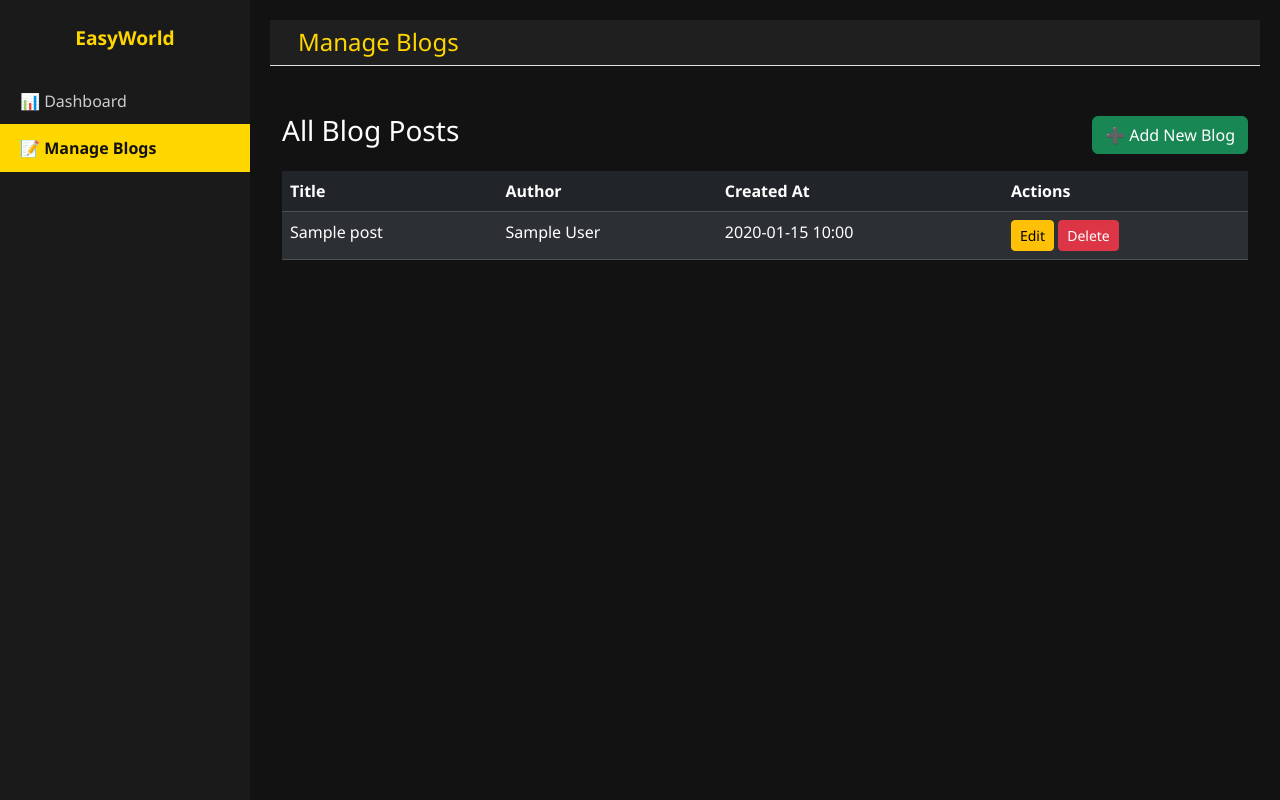
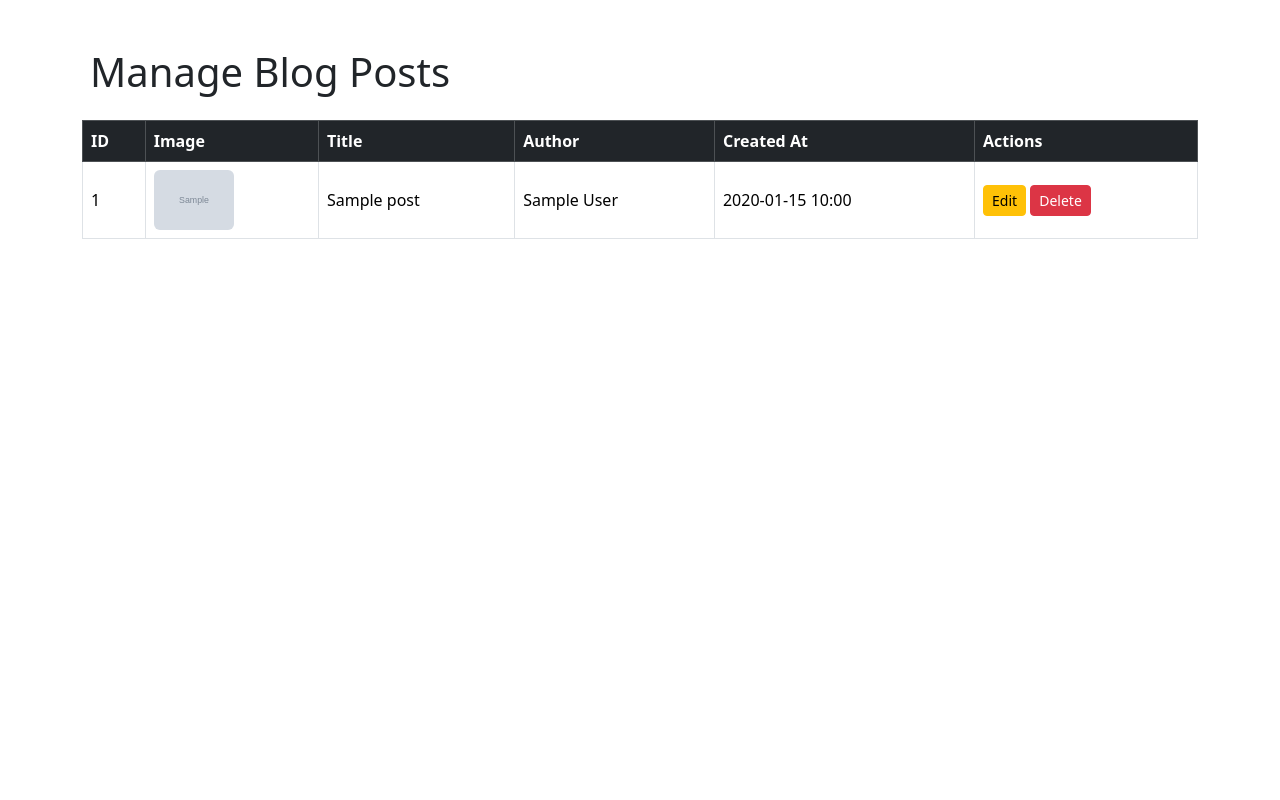
Before and after one commit to RagnarJnr/easyworld-final, a Flask app: page /manage_blogs in a window 1280 px wide. Run offline with Flask 3, Linux system fonts and the light colour scheme; tables that the repository leaves empty hold one stand-in row (values such as "Sample post"); grey boxes marked "Sample" are stand-in pictures; some libraries are stand-ins or nearby versions.

Commit message:
Update manage_blogs.html

```diff
--- a/templates/manage_blogs.html
+++ b/templates/manage_blogs.html
@@ -3,45 +3,20 @@
 <head>
   <meta charset="UTF-8">
   <meta name="viewport" content="width=device-width, initial-scale=1.0">
-  <title>Manage Blogs - EasyWorld</title>
-  <link href="https://cdn.jsdelivr.net/npm/bootstrap@5.3.2/dist/css/bootstrap.min.css" rel="stylesheet">
-  <link rel="stylesheet" href="{{ url_for('static', filename='css/dashboard.css') }}">
+  <title>Manage Blogs - EasyWorld Co. Op</title>
+  <link rel="stylesheet" href="{{ url_for('static', filename='assets/css/bootstrap.min.css') }}">
+  <link rel="stylesheet" href="{{ url_for('static', filename='fontawesome/css/all.min.css') }}">
 </head>
 <body>
-<div id="wrapper">
-  <!-- Sidebar -->
-  <div id="sidebar-wrapper">
-    <div class="sidebar-heading text-center py-4 fw-bold">EasyWorld</div>
-    <div class="list-group list-group-flush">
-      <a href="{{ url_for('dashboard') }}" class="list-group-item">📊 Dashboard</a>
-      <a href="{{ url_for('manage_blogs') }}" class="list-group-item active">📝 Manage Blogs</a>
-    </div>
-  </div>
+  <div class="container mt-5">
+    <h1 class="mb-4"><i class="fas fa-pen-nib me-2"></i> Manage Blog Posts</h1>
 
-  <!-- Page Content -->
-  <div id="page-content-wrapper" class="w-100">
-    <!-- Top Navbar -->
-    <nav class="navbar navbar-expand-lg navbar-dark border-bottom">
-      <div class="container-fluid">
-        <button class="btn" id="sidebarToggle">☰</button>
-        <h4 class="ms-3 mb-0">Manage Blogs</h4>
-      </div>
-    </nav>
-
-    <!-- Blog Management Section -->
-    <div class="container mt-5">
-      <div class="d-flex justify-content-between align-items-center mb-3">
-        <h3>All Blog Posts</h3>
-        <!-- Add Blog Button -->
-        <button class="btn btn-success" data-bs-toggle="modal" data-bs-target="#addModal">
-          ➕ Add New Blog
-        </button>
-      </div>
-
-      <!-- Blog Table -->
-      <table class="table table-dark table-striped">
-        <thead>
+    <div class="table-responsive">
+      <table class="table table-bordered table-hover align-middle">
+        <thead class="table-dark">
           <tr>
+            <th>ID</th>
+            <th>Image</th>
             <th>Title</th>
             <th>Author</th>
             <th>Created At</th>
@@ -50,142 +25,36 @@
         </thead>
         <tbody>
           {% for post in posts %}
-          <tr id="post-{{ post.id }}">
+          <tr>
+            <td>{{ post.id }}</td>
+            <td>
+              {% if post.image_filename %}
+                <img src="{{ url_for('static', filename='uploads/' ~ post.image_filename) }}"
+                     alt="Blog Image" width="80" class="rounded">
+              {% else %}
+                <span class="text-muted">No Image</span>
+              {% endif %}
+            </td>
             <td>{{ post.title }}</td>
             <td>{{ post.author }}</td>
-            <td>{{ post.created_at.strftime('%Y-%m-%d %H:%M') }}</td>
+            <td>{{ post.created_at.strftime("%Y-%m-%d %H:%M") }}</td>
             <td>
-              <!-- Edit -->
-              <button class="btn btn-warning btn-sm"
-                      data-bs-toggle="modal"
-                      data-bs-target="#editModal{{ post.id }}">
-                Edit
-              </button>
-              <!-- Delete -->
-              <button class="btn btn-danger btn-sm" onclick="deleteBlog({{ post.id }})">
-                Delete
-              </button>
+              <a href="{{ url_for('edit_blog', id=post.id) }}" class="btn btn-sm btn-warning">
+                <i class="fas fa-edit"></i> Edit
+              </a>
+              <a href="{{ url_for('delete_blog', id=post.id) }}"
+                 class="btn btn-sm btn-danger"
+                 onclick="return confirm('Are you sure you want to delete this post?');">
+                <i class="fas fa-trash"></i> Delete
+              </a>
             </td>
           </tr>
-
-          <!-- Edit Modal -->
-          <div class="modal fade" id="editModal{{ post.id }}" tabindex="-1" aria-hidden="true">
-            <div class="modal-dialog modal-lg">
-              <div class="modal-content bg-dark text-light">
-                <div class="modal-header">
-                  <h5 class="modal-title">Edit Blog Post</h5>
-                  <button type="button" class="btn-close btn-close-white" data-bs-dismiss="modal"></button>
-                </div>
-                <div class="modal-body">
-                  <form id="addBlogForm" method="POST" action="/api/add_blog" enctype="multipart/form-data">
-                   <input type="text" name="title" class="form-control mb-2" placeholder="Blog title" required>
-                   <textarea name="content" class="form-control mb-2" placeholder="Content" required></textarea>
-
-                   <!-- Upload image -->
-                   <input type="file" name="image" class="form-control mb-2">
-                   <input type="text" name="author" class="form-control mb-2" placeholder="Author">
-                   <button type="submit" class="btn btn-success">Add Blog</button>
-                  </form>
-                </div>
-              </div>
-            </div>
-          </div>
           {% endfor %}
         </tbody>
       </table>
     </div>
   </div>
-</div>
 
-<!-- Add Blog Modal -->
-<div class="modal fade" id="addModal" tabindex="-1" aria-hidden="true">
-  <div class="modal-dialog modal-lg">
-    <div class="modal-content bg-dark text-light">
-      <div class="modal-header">
-        <h5 class="modal-title">Add New Blog</h5>
-        <button type="button" class="btn-close btn-close-white" data-bs-dismiss="modal"></button>
-      </div>
-      <div class="modal-body">
-        <form id="addForm">
-          <input type="text" class="form-control mb-2" name="title" placeholder="Blog Title">
-          <textarea class="form-control mb-2" name="content" placeholder="Blog Content"></textarea>
-          <input type="text" class="form-control mb-2" name="image_url" placeholder="Image URL">
-          <input type="text" class="form-control mb-2" name="author" placeholder="Author Name">
-          <button type="button" class="btn btn-success" onclick="addBlog()">
-            Add Blog
-          </button>
-        </form>
-      </div>
-    </div>
-  </div>
-</div>
-
-<!-- Scripts -->
-<script src="https://cdn.jsdelivr.net/npm/bootstrap@5.3.2/dist/js/bootstrap.bundle.min.js"></script>
-<script>
-  // Sidebar toggle
-  document.getElementById("sidebarToggle").addEventListener("click", function () {
-    document.getElementById("wrapper").classList.toggle("toggled");
-  });
-
-  // Add Blog
-  async function addBlog() {
-    const form = document.getElementById("addForm");
-    const data = {
-      title: form.title.value,
-      content: form.content.value,
-      image_url: form.image_url.value,
-      author: form.author.value,
-    };
-    const res = await fetch("/api/add_blog", {
-      method: "POST",
-      headers: { "Content-Type": "application/json" },
-      body: JSON.stringify(data)
-    });
-    const result = await res.json();
-    if (result.status === "success") {
-      alert("Blog added!");
-      location.reload();
-    } else {
-      alert("Error: " + result.error);
-    }
-  }
-
-  // Update Blog
-  async function updateBlog(id) {
-    const form = document.getElementById(`editForm${id}`);
-    const data = {
-      title: form.title.value,
-      content: form.content.value,
-      image_url: form.image_url.value,
-      author: form.author.value,
-    };
-    const res = await fetch(`/api/edit_blog/${id}`, {
-      method: "PUT",
-      headers: { "Content-Type": "application/json" },
-      body: JSON.stringify(data)
-    });
-    const result = await res.json();
-    if (result.status === "success") {
-      alert("Blog updated!");
-      location.reload();
-    } else {
-      alert("Error: " + result.error);
-    }
-  }
-
-  // Delete Blog
-  async function deleteBlog(id) {
-    if (!confirm("Are you sure you want to delete this post?")) return;
-    const res = await fetch(`/api/delete_blog/${id}`, { method: "DELETE" });
-    const result = await res.json();
-    if (result.status === "success") {
-      alert("Blog deleted!");
-      document.getElementById(`post-${id}`).remove();
-    } else {
-      alert("Error: " + result.error);
-    }
-  }
-</script>
+  <script src="{{ url_for('static', filename='assets/js/bootstrap.bundle.min.js') }}"></script>
 </body>
 </html>
```
